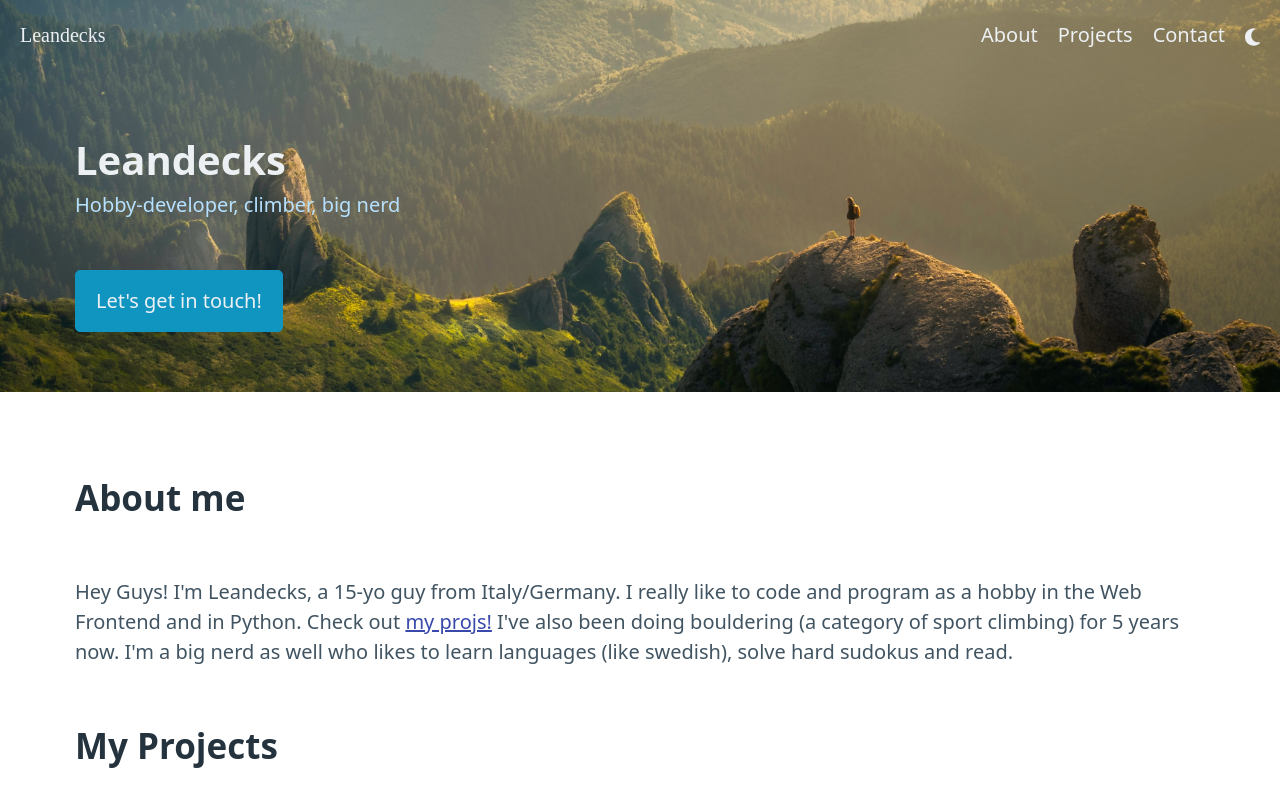
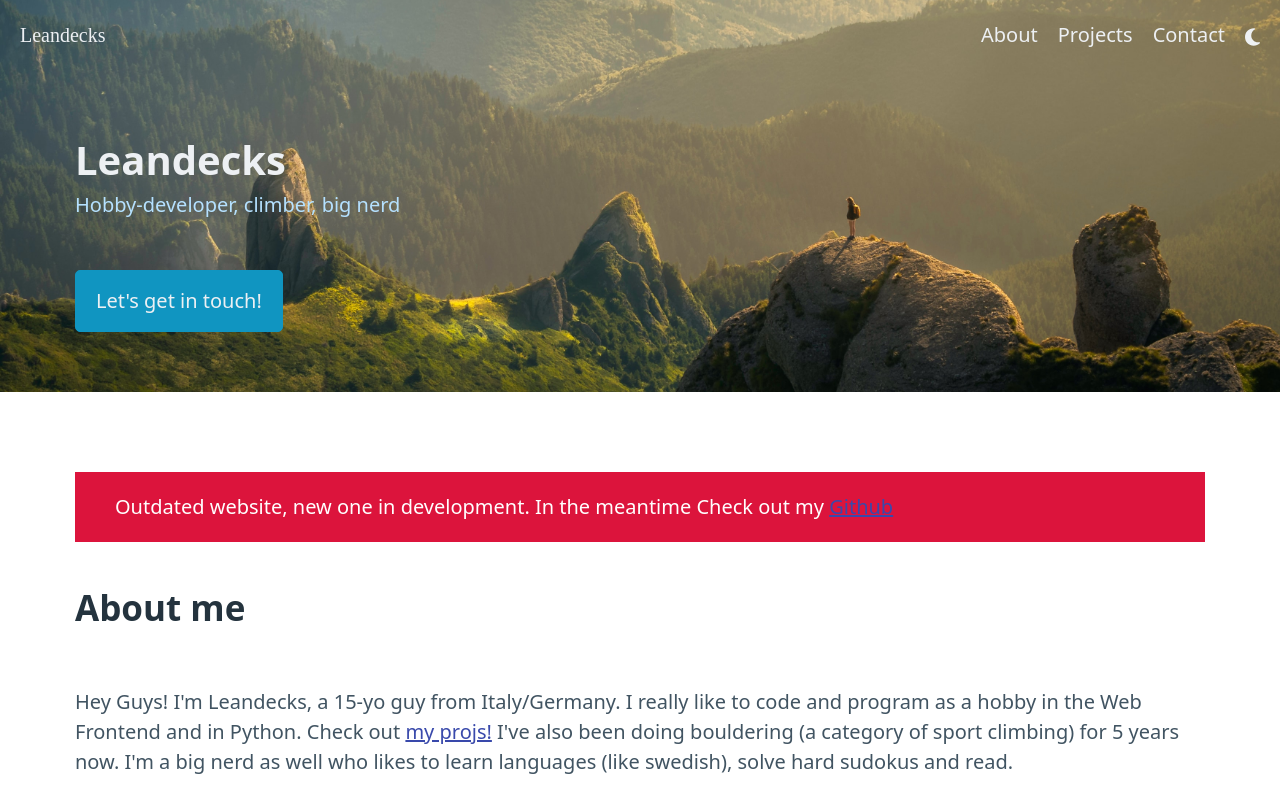
Before and after one commit to Leandecks/leandecks.github.io, a website: page index.html in a window 1280 px wide. Shown: the top 800 px of the page. Drawn offline with nearby package versions, Linux system fonts and the light colour scheme; a web font is replaced by a local one.

Commit message:
Add outdated banner

```diff
--- a/index.html
+++ b/index.html
@@ -79,6 +79,14 @@
 
     <main class="container">
 
+        <div class="container" style="
+        background-color: crimson;
+        padding: 1rem 2rem;
+        color: white;
+        margin-bottom: 2rem">
+            Outdated website, new one in development. In the meantime Check out my <a href="http://github.com/leandecks">Github</a>
+        </div>
+
         <!--About-->
 
         <div id="about">
```
Also changed, not shown: img/projects/class.png, img/projects/recipes.png, 1 other file.
